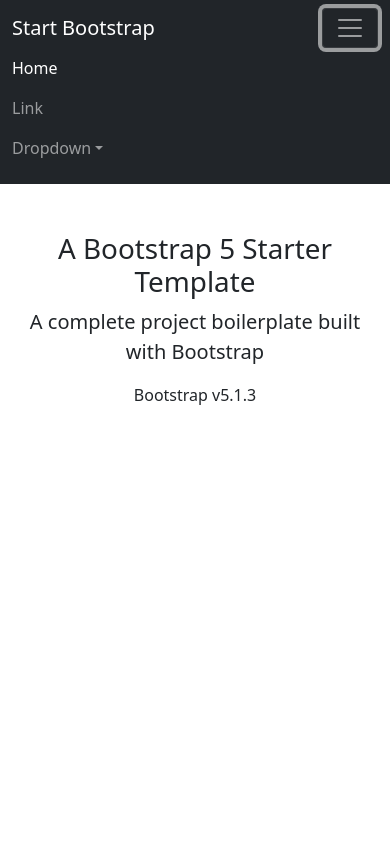
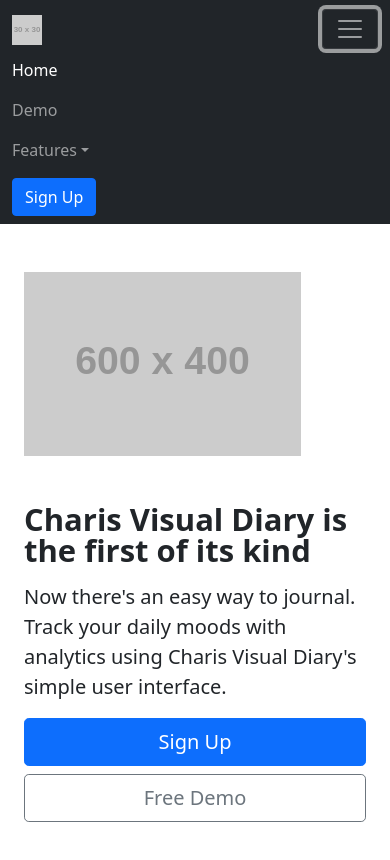
Before and after one commit to aekari/Visual-Diary, a plain HTML site: page index.html in a window 390 px wide. Both pictures are taken after a click on the button "Toggle navigation". Drawn offline with nearby package versions, Linux system fonts and the light colour scheme; placeholder pictures from the web are drawn by us.

Commit message:
created containers for index page, created demo pg

```diff
--- a/index.html
+++ b/index.html
@@ -1,5 +1,6 @@
 <!DOCTYPE html>
 <html lang="en">
+
 <head>
     <meta charset="utf-8" />
     <meta name="viewport" content="width=device-width, initial-scale=1, shrink-to-fit=no" />
@@ -11,40 +12,73 @@
     <!-- Core theme CSS (includes Bootstrap)-->
     <link href="css/styles.css" rel="stylesheet" />
 </head>
+
 <body>
     <!-- Responsive navbar-->
     <nav class="navbar navbar-expand-lg navbar-dark bg-dark">
         <div class="container">
-                <a class="navbar-brand" href="#">Start Bootstrap</a>
-                <button class="navbar-toggler" type="button" data-bs-toggle="collapse" data-bs-target="#navbarSupportedContent" aria-controls="navbarSupportedContent" aria-expanded="false" aria-label="Toggle navigation"><span class="navbar-toggler-icon"></span></button>
+            <a class="navbar-brand" href="#"><img src="https://dummyimage.com/30x30/000000/fff&text=LOGO" width="30"
+                    height="30" alt=""></a>
+            <button class="navbar-toggler" type="button" data-bs-toggle="collapse"
+                data-bs-target="#navbarSupportedContent" aria-controls="navbarSupportedContent" aria-expanded="false"
+                aria-label="Toggle navigation"><span class="navbar-toggler-icon"></span></button>
             <div class="collapse navbar-collapse" id="navbarSupportedContent">
                 <ul class="navbar-nav ms-auto mb-2 mb-lg-0">
                     <li class="nav-item"><a class="nav-link active" aria-current="page" href="#">Home</a></li>
-                        <li class="nav-item"><a class="nav-link" href="#">Link</a></li>
+                    <li class="nav-item"><a class="nav-link" href="demo.html">Demo</a></li>
                     <li class="nav-item dropdown">
-                            <a class="nav-link dropdown-toggle" id="navbarDropdown" href="#" role="button" data-bs-toggle="dropdown" aria-expanded="false">Dropdown</a>
+                        <a class="nav-link dropdown-toggle" id="navbarDropdown" href="#" role="button"
+                            data-bs-toggle="dropdown" aria-expanded="false">Features</a>
                         <ul class="dropdown-menu dropdown-menu-end" aria-labelledby="navbarDropdown">
-                                <li><a class="dropdown-item" href="#">Action</a></li>
-                                <li><a class="dropdown-item" href="#">Another action</a></li>
-                                <li><hr class="dropdown-divider" /></li>
-                                <li><a class="dropdown-item" href="#">Something else here</a></li>
+                            <li><a class="dropdown-item" href="#mood-track-section">Mood Tracking</a></li>
+                            <li><a class="dropdown-item" href="#privacy-section">Privacy</a></li>
                         </ul>
                     </li>
                 </ul>
+                <button class="btn btn-primary">Sign Up</button>
             </div>
         </div>
     </nav>
     <!-- Page content-->
     <div class="container">
-            <div class="text-center mt-5">
-                <h1>A Bootstrap 5 Starter Template</h1>
-                <p class="lead">A complete project boilerplate built with Bootstrap</p>
-                <p>Bootstrap v5.1.3</p>
+        <!--Hero section-->
+        <div class="container">
+            <div class="row flex-lg-row-reverse align-items-center g-5 py-5">
+                <div class="col-10 col-sm-8 col-lg-6">
+                    <img src="https://dummyimage.com/600x400/000/fff" class="d-block mx-lg-auto img-fluid"
+                        alt="Bootstrap Themes" width="700" height="500" loading="lazy">
+                </div>
+                <div class="col-lg-6">
+                    <h1 class="display-5 fw-bold lh-1 mb-3">Charis Visual Diary is the first of its kind</h1>
+                    <p class="lead">Now there's an easy way to journal. Track your daily moods with analytics using
+                        Charis Visual Diary's simple user interface.</p>
+                    <div class="d-grid gap-2 d-md-flex justify-content-md-start">
+                        <button type="button" class="btn btn-primary btn-lg px-4 me-md-2">Sign Up</button>
+                        <button type="button" class="btn btn-outline-secondary btn-lg px-4">Free Demo</button>
                     </div>
                 </div>
+            </div>
+        </div>
+
+        <!--About section-->
+        <!--Features section-->
+        <div class="container">
+            <div class="container">
+                <a href="#">
+                </a>
+            </div>
+            <div class="container">
+                <a href="#">
+                </a>
+            </div>
+        </div>
+        </div>
+    <!-- Page content-->
+
     <!-- Bootstrap core JS-->
     <script src="https://cdn.jsdelivr.net/npm/bootstrap@5.1.3/dist/js/bootstrap.bundle.min.js"></script>
     <!-- Core theme JS-->
     <script src="js/scripts.js"></script>
 </body>
+
 </html>
```
Also changed, not shown: README.md (added), demo.html (added). Lines whose indentation alone changed are shown as unchanged.
